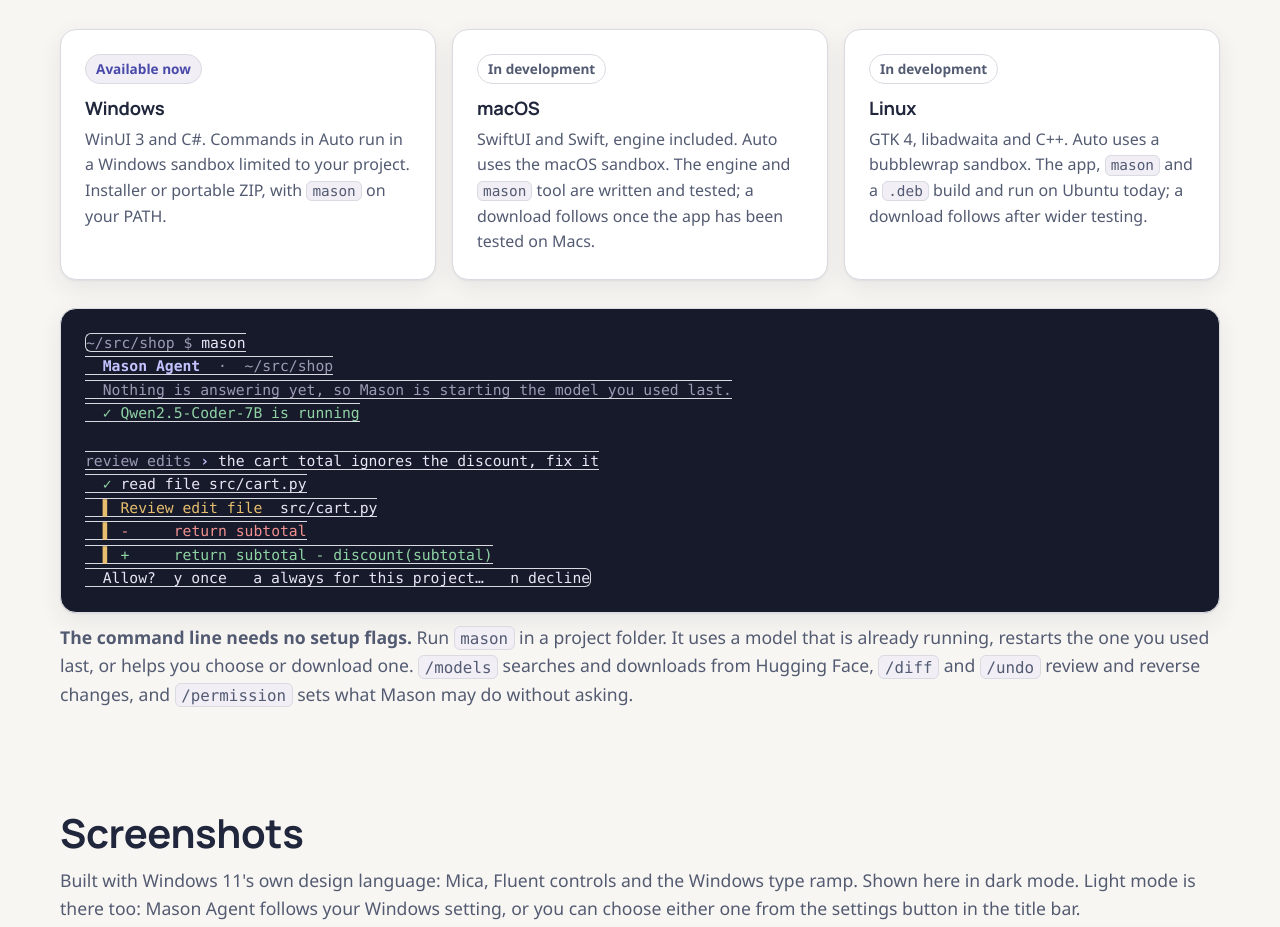
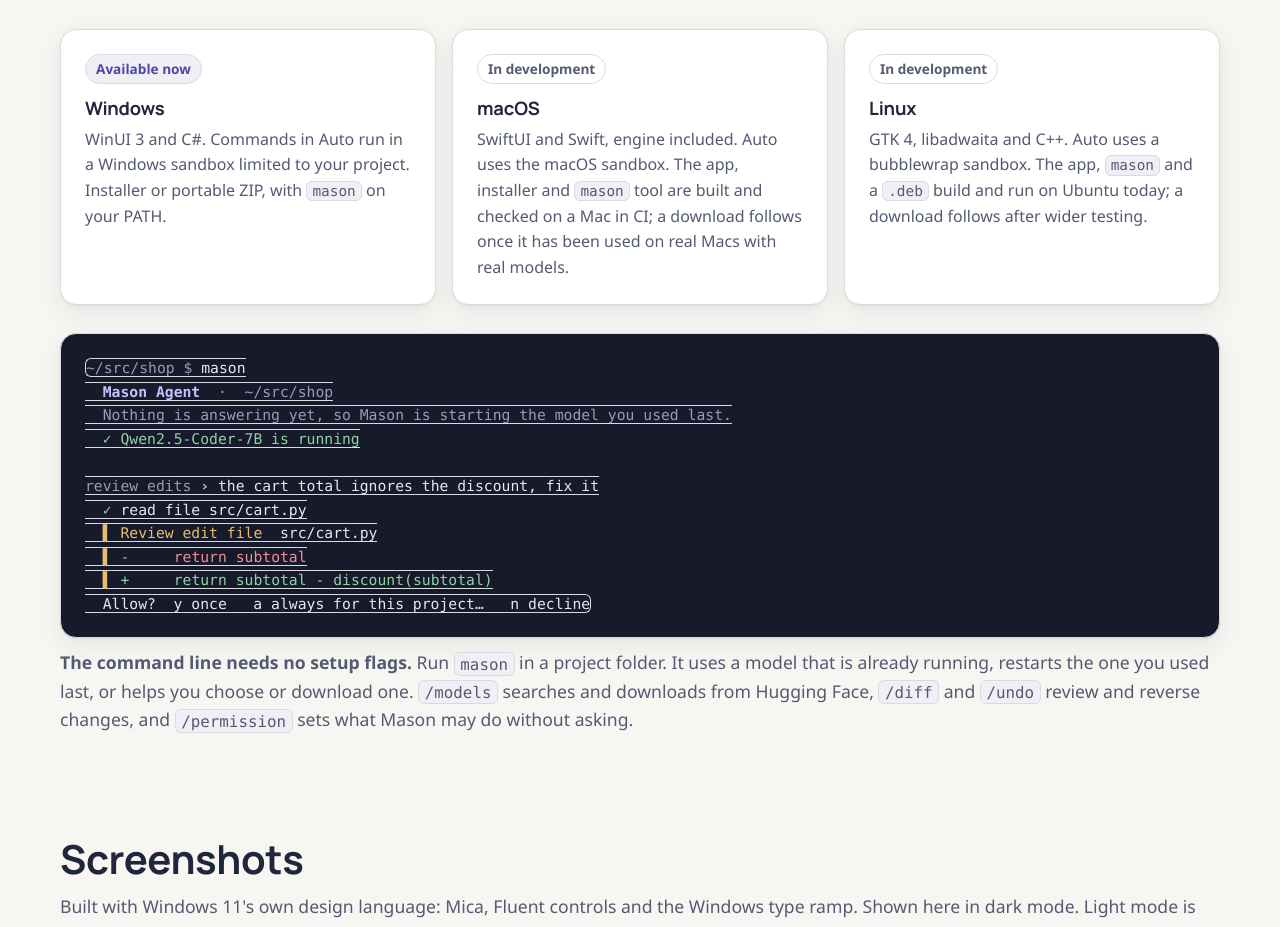
Before and after one commit to afj176/mason-agent, a plain HTML site: page site/index.html in a window 1280 px wide. Shown: the part 2723-3650 px from the top of the page. Drawn offline with Linux system fonts and the light colour scheme; no server answers.

Commit message:
Describe where the Mac app stands now that it builds and runs on a Mac
Co-Authored-By: Claude Fable 5.2 <noreply@anthropic.com>

```diff
--- a/site/index.html
+++ b/site/index.html
@@ -149,7 +149,7 @@
         <li class="card">
           <span class="status building">In development</span>
           <h3>macOS</h3>
-          <p>SwiftUI and Swift, engine included. Auto uses the macOS sandbox. The engine and <code>mason</code> tool are written and tested; a download follows once the app has been tested on Macs.</p>
+          <p>SwiftUI and Swift, engine included. Auto uses the macOS sandbox. The app, installer and <code>mason</code> tool are built and checked on a Mac in CI; a download follows once it has been used on real Macs with real models.</p>
         </li>
         <li class="card">
           <span class="status building">In development</span>
```
Also changed, not shown: README.md, docs/images/mac-app.png (added).
